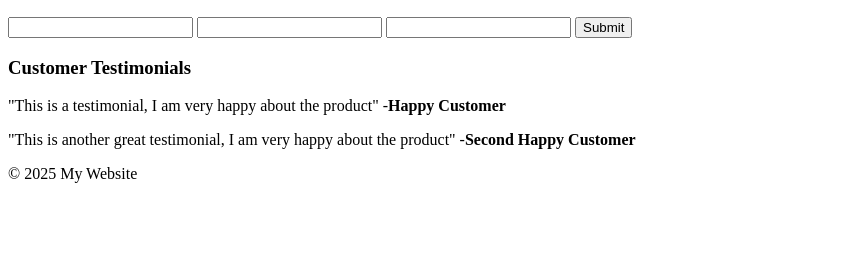
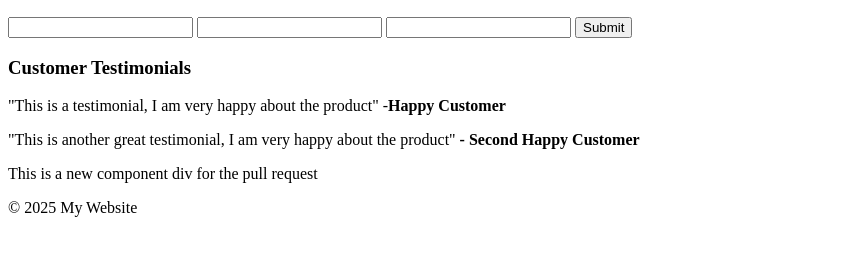
Before and after one commit to 4Drea4/website-project, a plain HTML site: page index.html in a window 1280 px wide. Shown: the part 544-800 px from the top of the page, without its empty margins (0-847 px from the left). Drawn offline with Linux system fonts and the light colour scheme.

Commit message:
new commit

```diff
--- a/index.html
+++ b/index.html
@@ -25,7 +25,11 @@
 
     <h3>Customer Testimonials</h3>
     <p> "This is a testimonial, I am very happy about the product" -<b>Happy Customer</b></p>
-    <p> "This is another great testimonial, I am very happy about the product" -<b>Second Happy Customer</b></p>
+    <p> "This is another great testimonial, I am very happy about the product" <b>- Second Happy Customer</b></p>
+
+    <div>
+      This is a new component div for the pull request
+    </div>
   </body>
 
   <footer>
```
